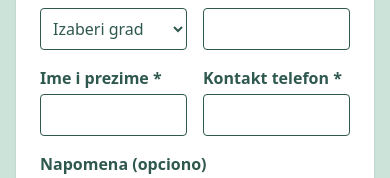
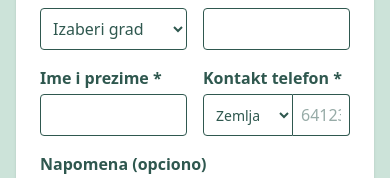
Before and after one commit to AProd18/spelvita-tailwind4, a Next.js app: page /poruci in a window 390 px wide. Shown: the part 562-740 px from the top of the page. Built offline with nearby package versions, Linux system fonts and the light colour scheme; no server answers; sample sign-in values are in the browser's storage.

Commit message:
feat(order): added country selector with automatic dial code and phone input UX validation

```diff
--- a/package.json
+++ b/package.json
@@ -17,6 +17,7 @@
     "@next-auth/prisma-adapter": "^1.0.7",
     "@prisma/client": "^6.9.0",
     "bcrypt": "^6.0.0",
+    "libphonenumber-js": "^1.12.9",
     "next": "15.3.3",
     "next-auth": "^4.24.11",
     "prisma": "^6.9.0",
--- a/src/app/admin/orders/page.js
+++ b/src/app/admin/orders/page.js
@@ -25,7 +25,7 @@ export default async function AdminOrdersPage() {
   return (
     <div className="max-w-5xl mx-auto mt-10 p-6 bg-white rounded shadow">
       <h1 className="text-2xl font-bold mb-6 text-[color:var(--color-dark-olive)]">
-        Porudžbine
+        Lista porudžbina
       </h1>
       {orders.length === 0 ? (
         <p>Nema porudžbina.</p>
--- a/src/app/poruci/page.js
+++ b/src/app/poruci/page.js
@@ -3,6 +3,8 @@
 import { useSession } from "next-auth/react";
 import { useState } from "react";
 import { useRouter } from "next/navigation";
+import { isValidPhoneNumber } from "libphonenumber-js/max";
+import { parsePhoneNumberFromString } from "libphonenumber-js/max";
 
 export default function OrderPage() {
   const { data: session, status } = useSession();
@@ -28,13 +30,32 @@ export default function OrderPage() {
     setSuccess("");
 
     try {
+      // Ako korisnik unese lokalni broj tipa 064..., pretvaramo ga u +38164...
+      let formattedPhone = phone.trim();
+      if (/^06\d{6,}$/.test(formattedPhone)) {
+        formattedPhone = "+381" + formattedPhone.slice(1);
+      }
+
+      const parsed = parsePhoneNumberFromString(formattedPhone, "RS");
+
+      const isValid =
+        parsed?.isValid() && ["RS", "BA", "HR", "ME"].includes(parsed.country);
+
+      if (!isValid) {
+        setError(
+          "Unesite ispravan broj telefona sa pozivnim brojem (npr. +3816xxxxxxx)"
+        );
+        setLoading(false);
+        return;
+      }
+
       const res = await fetch("/api/order", {
         method: "POST",
         headers: { "Content-Type": "application/json" },
         body: JSON.stringify({
           quantity,
           note,
-          phone,
+          phone: parsed.number,
           address,
           postalCode,
           city,
@@ -69,7 +90,7 @@ export default function OrderPage() {
   if (!session) return <p>Prijavi se da bi poručio proizvod.</p>;
 
   return (
-    <div className="max-w-xl mx-auto mt-10 bg-white p-6 rounded shadow space-y-6">
+    <div className="max-w-2xl mx-auto mt-10 bg-white p-6 rounded shadow space-y-6">
       <h1 className="text-2xl font-bold text-[color:var(--color-dark-olive)]">
         Poruči Elixir od spelte
       </h1>
@@ -162,17 +183,32 @@ export default function OrderPage() {
             />
           </div>
 
-          <div>
+          <div className="">
             <label className="block font-semibold mb-1">
               Kontakt telefon *
             </label>
-            <input
-              type="text"
-              value={phone}
-              onChange={(e) => setPhone(e.target.value)}
-              className="w-full border rounded p-2"
-              required
-            />
+            <div className="flex">
+              <select
+                value={country}
+                onChange={(e) => setCountry(e.target.value)}
+                className="border rounded-l p-2 bg-white text-sm w-[90px]"
+                required
+              >
+                <option value="">Zemlja</option>
+                <option value="RS">🇷🇸 +381</option>
+                <option value="BA">🇧🇦 +387</option>
+                <option value="HR">🇭🇷 +385</option>
+                <option value="ME">🇲🇪 +382</option>
+              </select>
+              <input
+                type="tel"
+                placeholder="641234567"
+                value={phone}
+                onChange={(e) => setPhone(e.target.value)}
+                className="border border-l-0 rounded-r p-2 w-full"
+                required
+              />
+            </div>
           </div>
         </div>
 
```
Also changed, not shown: 1 other file (tests, documents, lock files or other folders).
